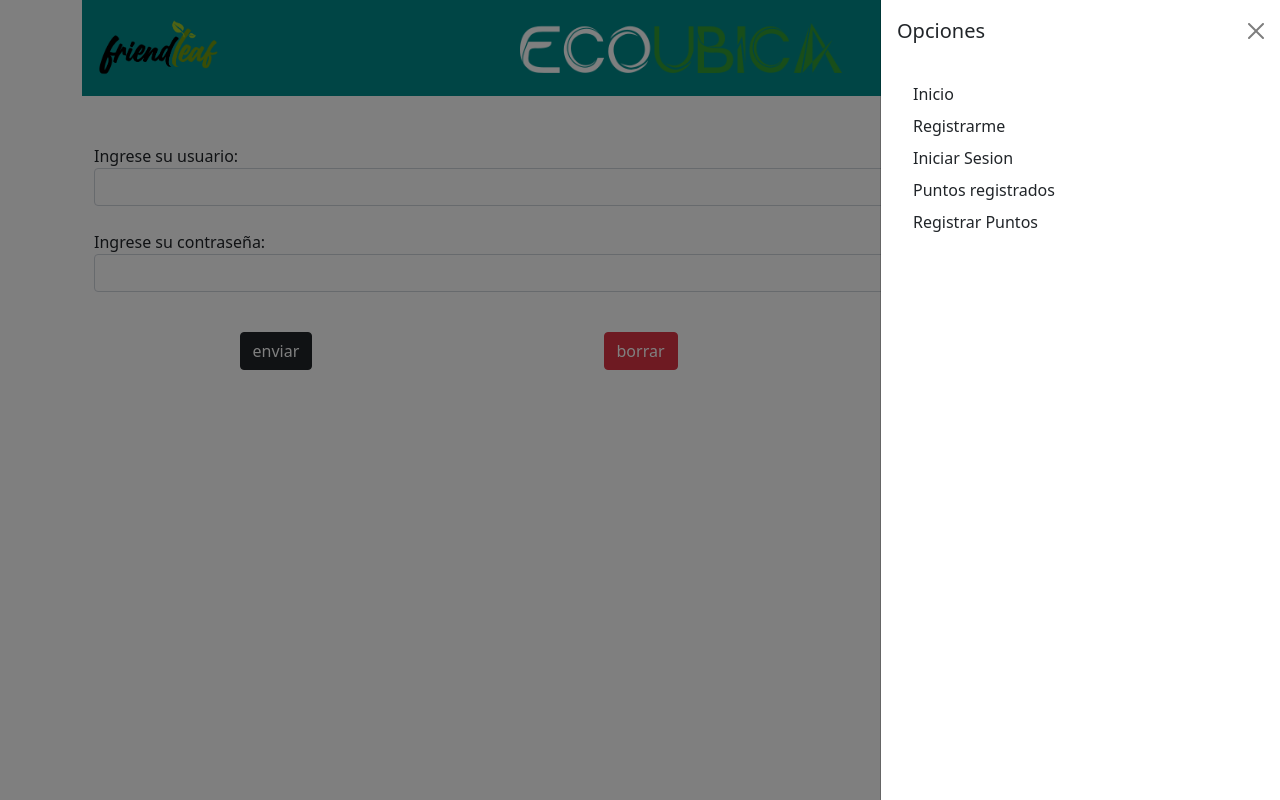
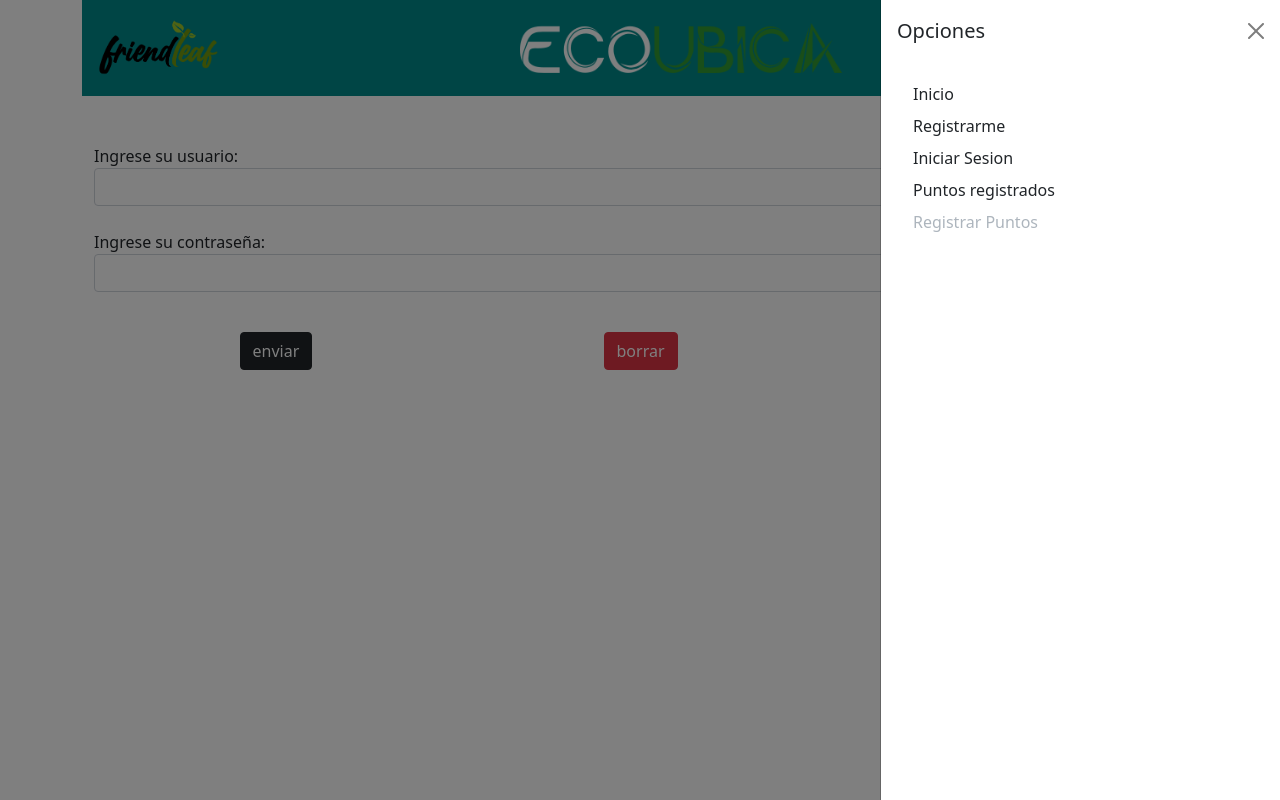
Before and after one commit to benjamom/FriendLeaf2, a Django app: page /login in a window 1280 px wide, after a click that opens the changed part. Run offline with Django 4.2, Linux system fonts and the light colour scheme.

Commit message:
boton malo

```diff
--- a/Ecoubica/templates/map/base.html
+++ b/Ecoubica/templates/map/base.html
@@ -44,7 +44,7 @@
                                 <a class="dropdown-item" href="{% url 'puntos' %}">Puntos registrados</a>
                             </li>
                             <li>
-                                <a class="dropdown-item" href="#">Registrar Puntos</a>
+                                <a class="dropdown-item disabled" href="#">Registrar Puntos</a>
                             </li>
                         </ul>
                     </div>
--- a/Ecoubica/templates/registration/login.html
+++ b/Ecoubica/templates/registration/login.html
@@ -13,7 +13,7 @@
                 <br>
                 <div class="botones d-flex justify-content-evenly mt-3">
                     <a href="{% url 'home' %}">
-                        <button type="submit" class="btn btn-dark">enviar</button>
+                        <button href="{% url 'home' %}" class="btn btn-dark">enviar</button>
                     </a>
                     <br>
                     <button type="reset" class="btn btn-danger"> borrar</button>
```
